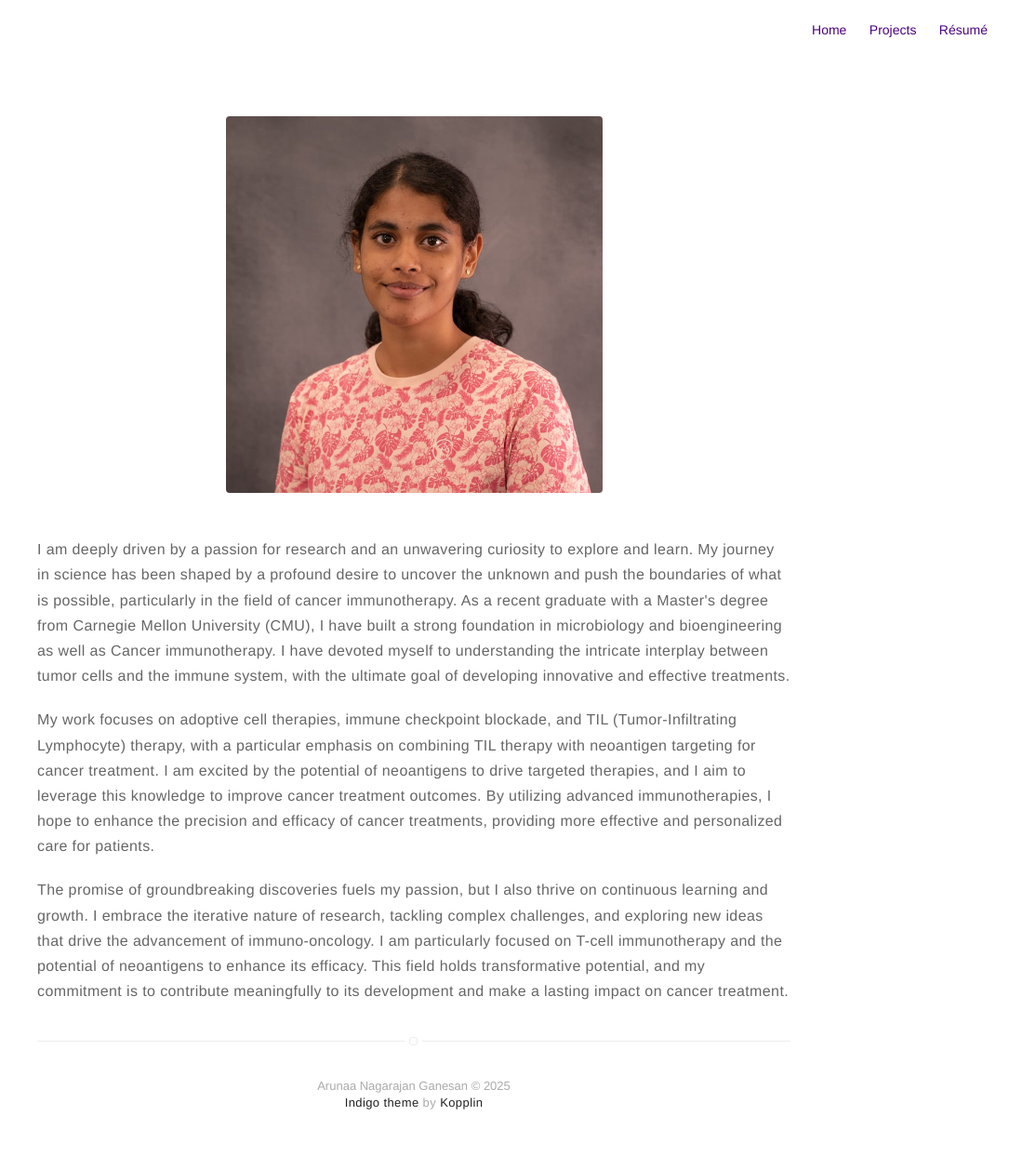
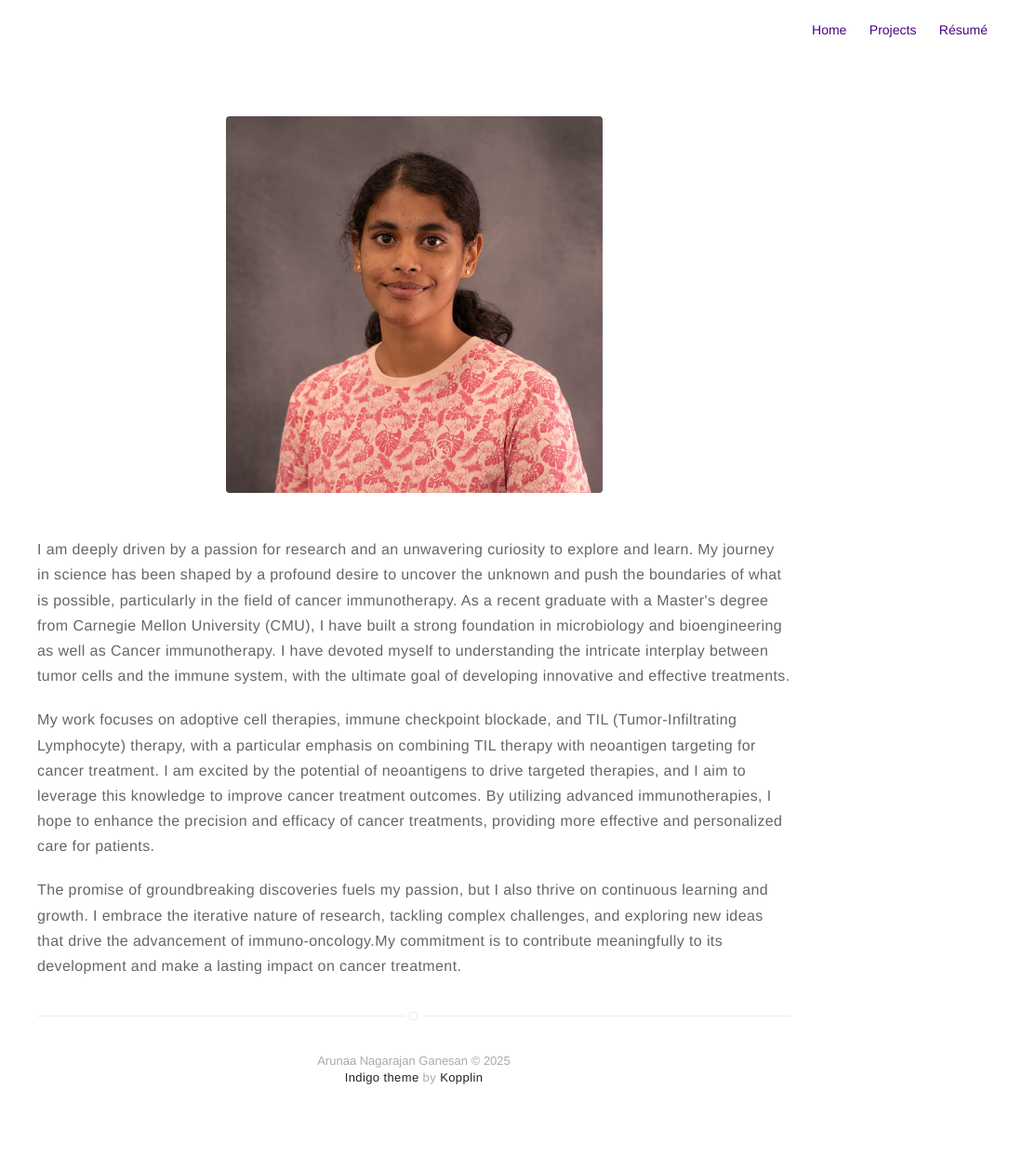
Before and after one commit to arunaang/arunaang.github.io, a Jekyll site: the page built from about.md, in a window 1280 px wide. Shown: the whole page at 93% size, without its empty margins (195-1280 px from the left). Built offline with Jekyll 4.4.1, drawn with Linux system fonts in a browser that asks for light colours; nearby versions of some CDN libraries; after the commit the page ends 1230 px from its top, so only the background shows below that.

Commit message:
changed about me

```diff
--- a/about.md
+++ b/about.md
@@ -8,8 +8,7 @@ layout: page
 
 <p>My work focuses on adoptive cell therapies, immune checkpoint blockade, and TIL (Tumor-Infiltrating Lymphocyte) therapy, with a particular emphasis on combining TIL therapy with neoantigen targeting for cancer treatment. I am excited by the potential of neoantigens to drive targeted therapies, and I aim to leverage this knowledge to improve cancer treatment outcomes. By utilizing advanced immunotherapies, I hope to enhance the precision and efficacy of cancer treatments, providing more effective and personalized care for patients.</p>
 
-<p>The promise of groundbreaking discoveries fuels my passion, but I also thrive on continuous learning and growth. I embrace the iterative nature of research, tackling complex challenges, and exploring new ideas that drive the advancement of immuno-oncology.
-I am particularly focused on T-cell immunotherapy and the potential of neoantigens to enhance its efficacy. This field holds transformative potential, and my commitment is to contribute meaningfully to its development and make a lasting impact on cancer treatment. </p>
+<p>The promise of groundbreaking discoveries fuels my passion, but I also thrive on continuous learning and growth. I embrace the iterative nature of research, tackling complex challenges, and exploring new ideas that drive the advancement of immuno-oncology.My commitment is to contribute meaningfully to its development and make a lasting impact on cancer treatment. </p>
 
 <!-- <h2>Skills</h2>
 
```
